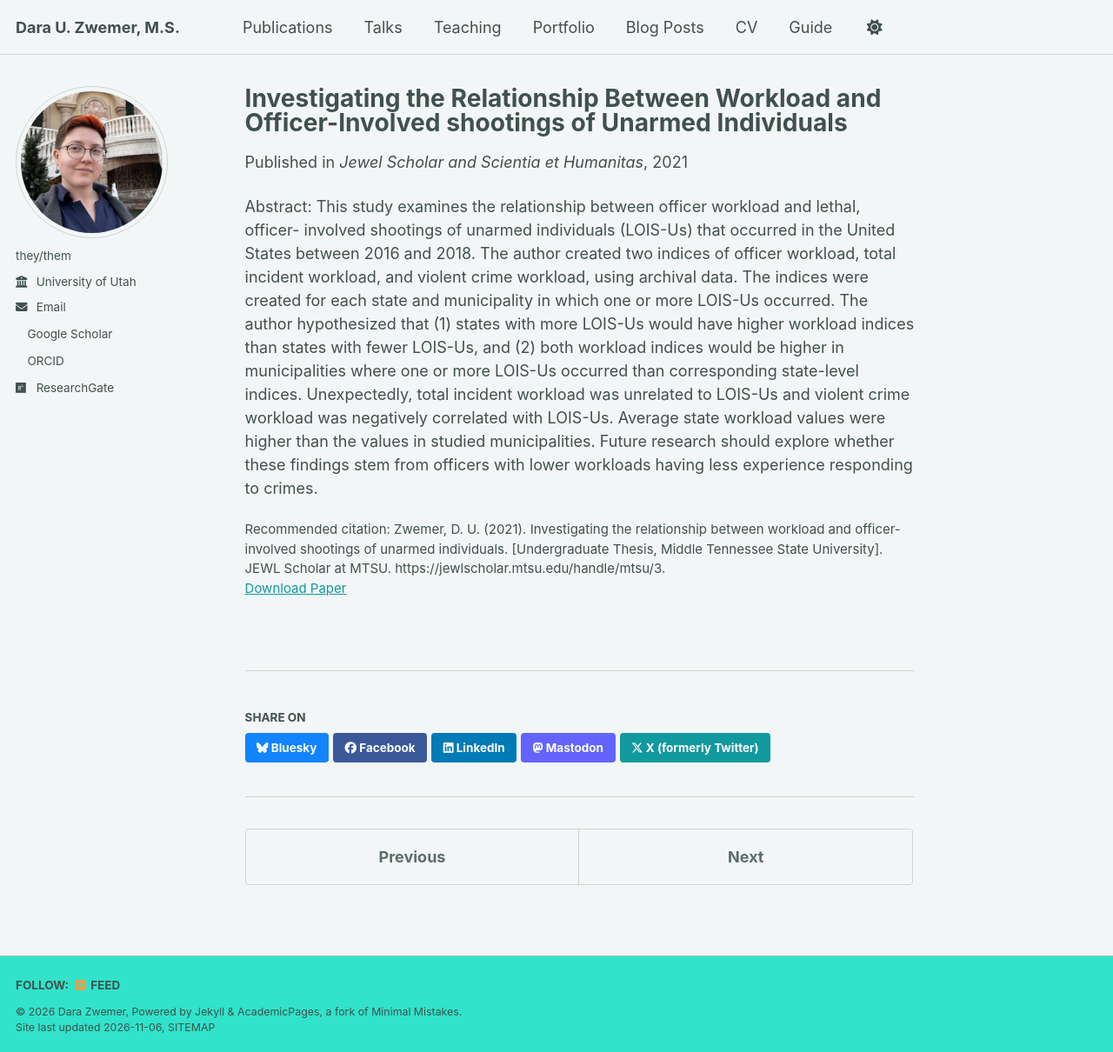
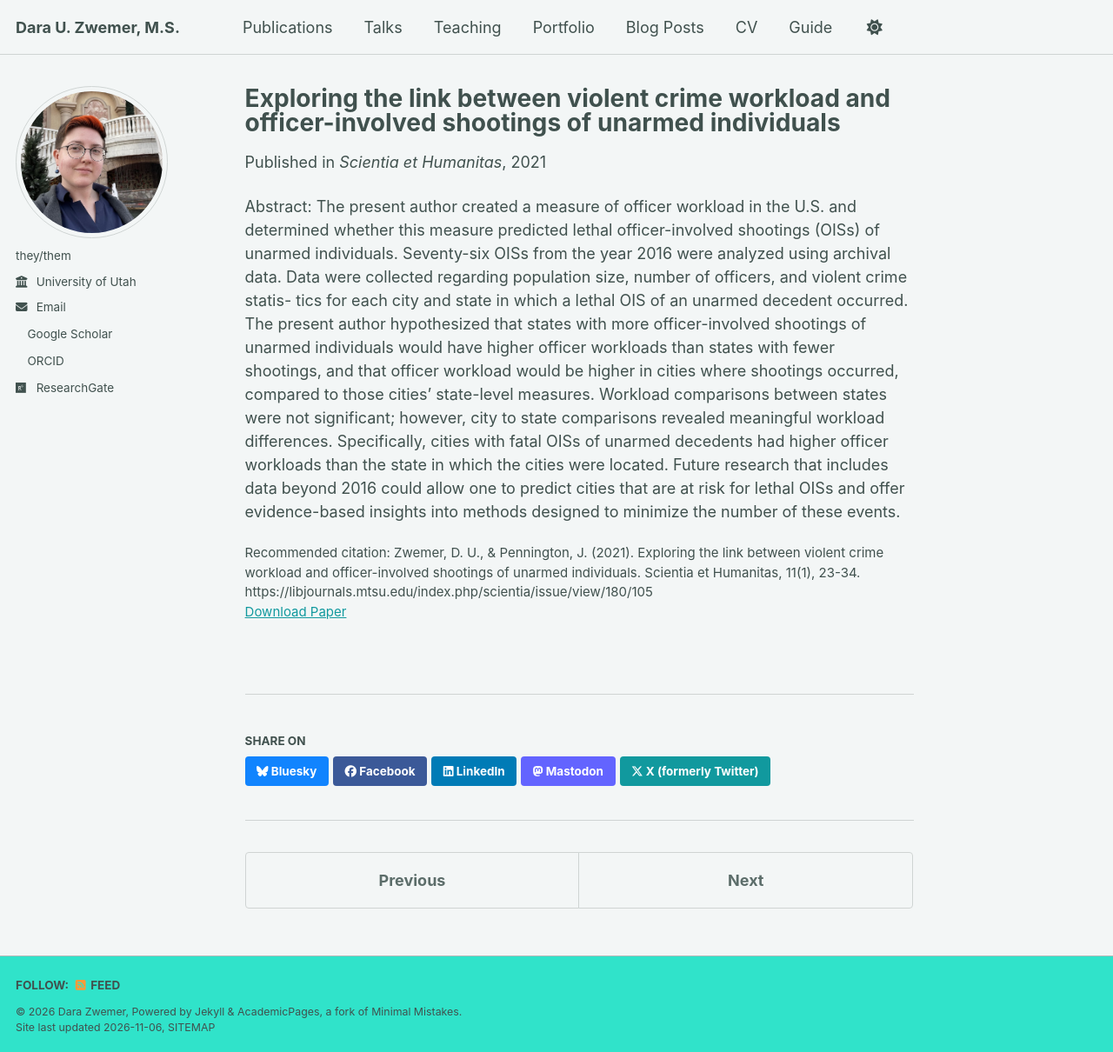
Before and after one commit to daraZwemer/daraZwemer.github.io, a Jekyll site: the page built from _publications/2009-10-01-paper-title-number-1.md, in a window 1280 px wide and 1210 px high. Shown: the whole window at 87% size. Built offline with Jekyll 4.4.1, drawn with Linux system fonts in a browser that asks for light colours; a style sheet for code colours, icons or effects is not loaded.

Commit message:
Update 2009-10-01-paper-title-number-1.md

```diff
--- a/_publications/2009-10-01-paper-title-number-1.md
+++ b/_publications/2009-10-01-paper-title-number-1.md
@@ -1,24 +1,25 @@
 ---
-title: "Investigating the Relationship Between Workload and Officer-Involved shootings of Unarmed Individuals"
+title: "Exploring the link between violent crime workload and officer-involved shootings of unarmed individuals"
 collection: publications
 category: manuscripts
-permalink: /publication/2009-10-01-paper-title-number-1
+permalink: /publication/2021_Thesis
 excerpt: 'This paper was my undergraduate thesis. It involved indexing workload in areas where unarmed shootings occurred and exploring the relationship between workload and unarmed shooting rate.'
 date: 2021-08-01
-venue: 'Jewel Scholar and Scientia et Humanitas'
-paperurl: '[Download Paper](https://jewlscholar.mtsu.edu/server/api/core/bitstreams/a18e4f28-5a9a-4494-ae5c-db2c66e73e84/content)'
-citation: 'Zwemer, D. U. (2021). Investigating the relationship between workload and officer-involved shootings of unarmed individuals. [Undergraduate Thesis, Middle Tennessee State University]. JEWL Scholar at MTSU. https://jewlscholar.mtsu.edu/handle/mtsu/3.'
+venue: 'Scientia et Humanitas'
+paperurl: '[Download Paper](https://libjournals.mtsu.edu/index.php/scientia/issue/view/180/105)'
+citation: 'Zwemer, D. U., & Pennington, J. (2021). Exploring the link between violent crime workload and officer-involved shootings of unarmed individuals. Scientia et Humanitas, 11(1), 23-34. https://libjournals.mtsu.edu/index.php/scientia/issue/view/180/105 '
 ---
-Abstract: This study examines the relationship between officer workload and lethal, officer-
-involved shootings of unarmed individuals (LOIS-Us) that occurred in the United States
-between 2016 and 2018. The author created two indices of officer workload, total
-incident workload, and violent crime workload, using archival data. The indices were
-created for each state and municipality in which one or more LOIS-Us occurred. The
-author hypothesized that (1) states with more LOIS-Us would have higher workload
-indices than states with fewer LOIS-Us, and (2) both workload indices would be higher
-in municipalities where one or more LOIS-Us occurred than corresponding state-level
-indices. Unexpectedly, total incident workload was unrelated to LOIS-Us and violent
-crime workload was negatively correlated with LOIS-Us. Average state workload values
-were higher than the values in studied municipalities. Future research should explore
-whether these findings stem from officers with lower workloads having less experience
-responding to crimes.
+Abstract: The present author created a measure of officer workload in the U.S. and determined
+whether this measure predicted lethal officer-involved shootings (OISs) of unarmed
+individuals. Seventy-six OISs from the year 2016 were analyzed using archival data. Data
+were collected regarding population size, number of officers, and violent crime statis-
+tics for each city and state in which a lethal OIS of an unarmed decedent occurred. The
+present author hypothesized that states with more officer-involved shootings of unarmed
+individuals would have higher officer workloads than states with fewer shootings, and that
+officer workload would be higher in cities where shootings occurred, compared to those
+cities’ state-level measures. Workload comparisons between states were not significant;
+however, city to state comparisons revealed meaningful workload differences. Specifically,
+cities with fatal OISs of unarmed decedents had higher officer workloads than the state in
+which the cities were located. Future research that includes data beyond 2016 could allow
+one to predict cities that are at risk for lethal OISs and offer evidence-based insights into
+methods designed to minimize the number of these events.
```
